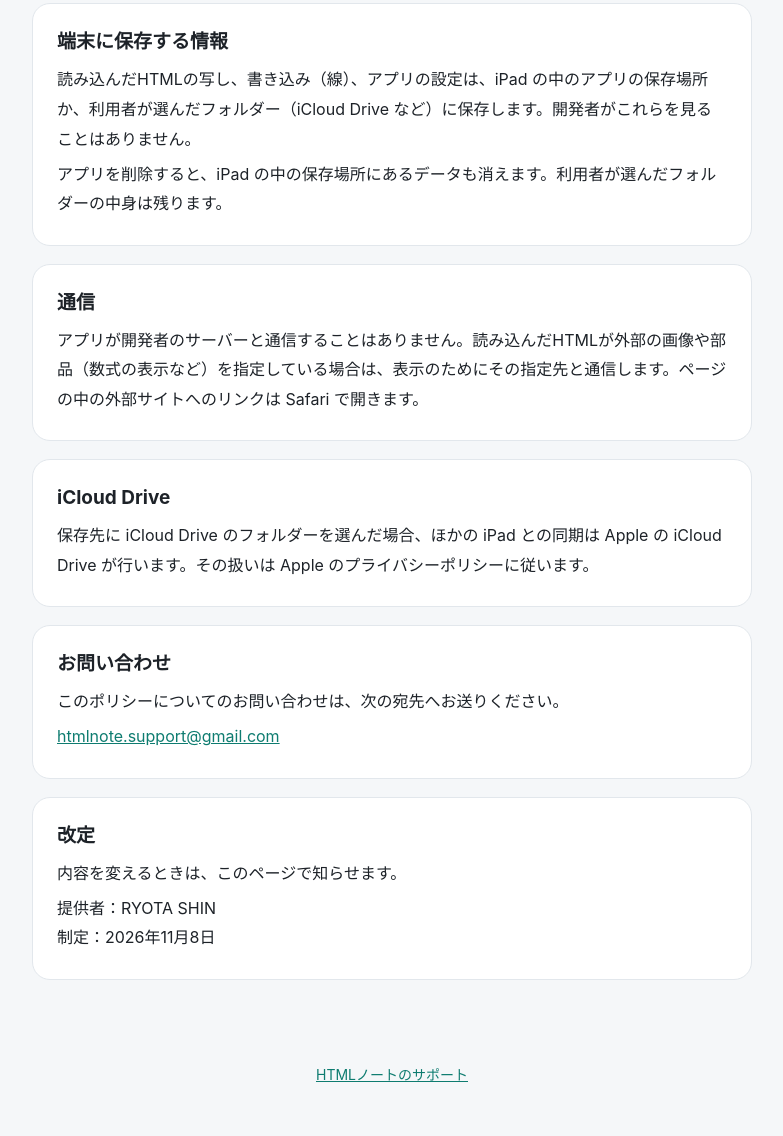
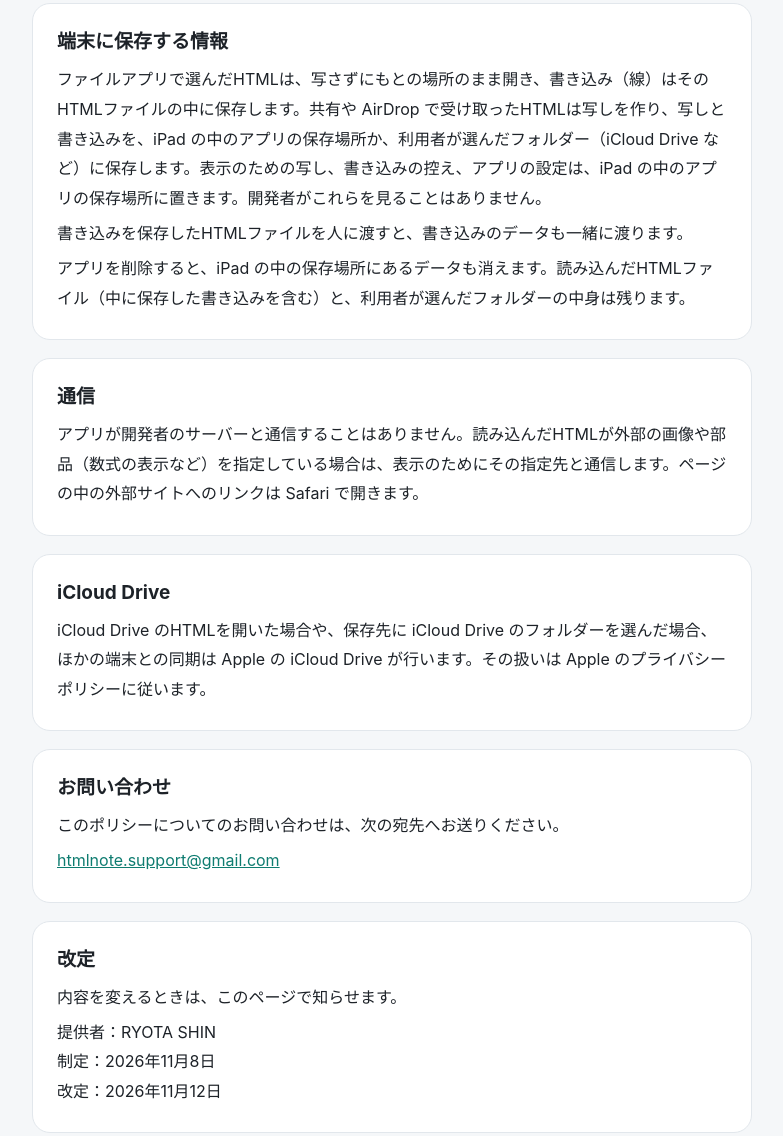
Before and after one commit to ShinFROG/HTMLNote, a plain HTML site: page privacy.html in a window 1280 px wide. Shown: the part 348-1484 px from the top of the page, without its empty margins (248-1031 px from the left). Drawn offline with Linux system fonts and the light colour scheme.

Commit message:
読み込んだファイルにそのまま保存する機能に合わせて、サポートとプライバシーポリシーを直す
Co-Authored-By: Claude Opus 5.5 <noreply@anthropic.com>

```diff
--- a/privacy.html
+++ b/privacy.html
@@ -27,8 +27,9 @@
   </section>
   <section>
     <h2>端末に保存する情報</h2>
-    <p>読み込んだHTMLの写し、書き込み（線）、アプリの設定は、iPad の中のアプリの保存場所か、利用者が選んだフォルダー（iCloud Drive など）に保存します。開発者がこれらを見ることはありません。</p>
-    <p>アプリを削除すると、iPad の中の保存場所にあるデータも消えます。利用者が選んだフォルダーの中身は残ります。</p>
+    <p>ファイルアプリで選んだHTMLは、写さずにもとの場所のまま開き、書き込み（線）はそのHTMLファイルの中に保存します。共有や AirDrop で受け取ったHTMLは写しを作り、写しと書き込みを、iPad の中のアプリの保存場所か、利用者が選んだフォルダー（iCloud Drive など）に保存します。表示のための写し、書き込みの控え、アプリの設定は、iPad の中のアプリの保存場所に置きます。開発者がこれらを見ることはありません。</p>
+    <p>書き込みを保存したHTMLファイルを人に渡すと、書き込みのデータも一緒に渡ります。</p>
+    <p>アプリを削除すると、iPad の中の保存場所にあるデータも消えます。読み込んだHTMLファイル（中に保存した書き込みを含む）と、利用者が選んだフォルダーの中身は残ります。</p>
   </section>
   <section>
     <h2>通信</h2>
@@ -36,7 +37,7 @@
   </section>
   <section>
     <h2>iCloud Drive</h2>
-    <p>保存先に iCloud Drive のフォルダーを選んだ場合、ほかの iPad との同期は Apple の iCloud Drive が行います。その扱いは Apple のプライバシーポリシーに従います。</p>
+    <p>iCloud Drive のHTMLを開いた場合や、保存先に iCloud Drive のフォルダーを選んだ場合、ほかの端末との同期は Apple の iCloud Drive が行います。その扱いは Apple のプライバシーポリシーに従います。</p>
   </section>
   <section>
     <h2>お問い合わせ</h2>
@@ -46,7 +47,7 @@
   <section>
     <h2>改定</h2>
     <p>内容を変えるときは、このページで知らせます。</p>
-    <p>提供者：RYOTA SHIN<br>制定：2026年11月8日</p>
+    <p>提供者：RYOTA SHIN<br>制定：2026年11月8日<br>改定：2026年11月12日</p>
   </section>
 </main>
 <footer><a href="./">HTMLノートのサポート</a></footer>
```
Also changed, not shown: index.html (+4 -2 lines).
